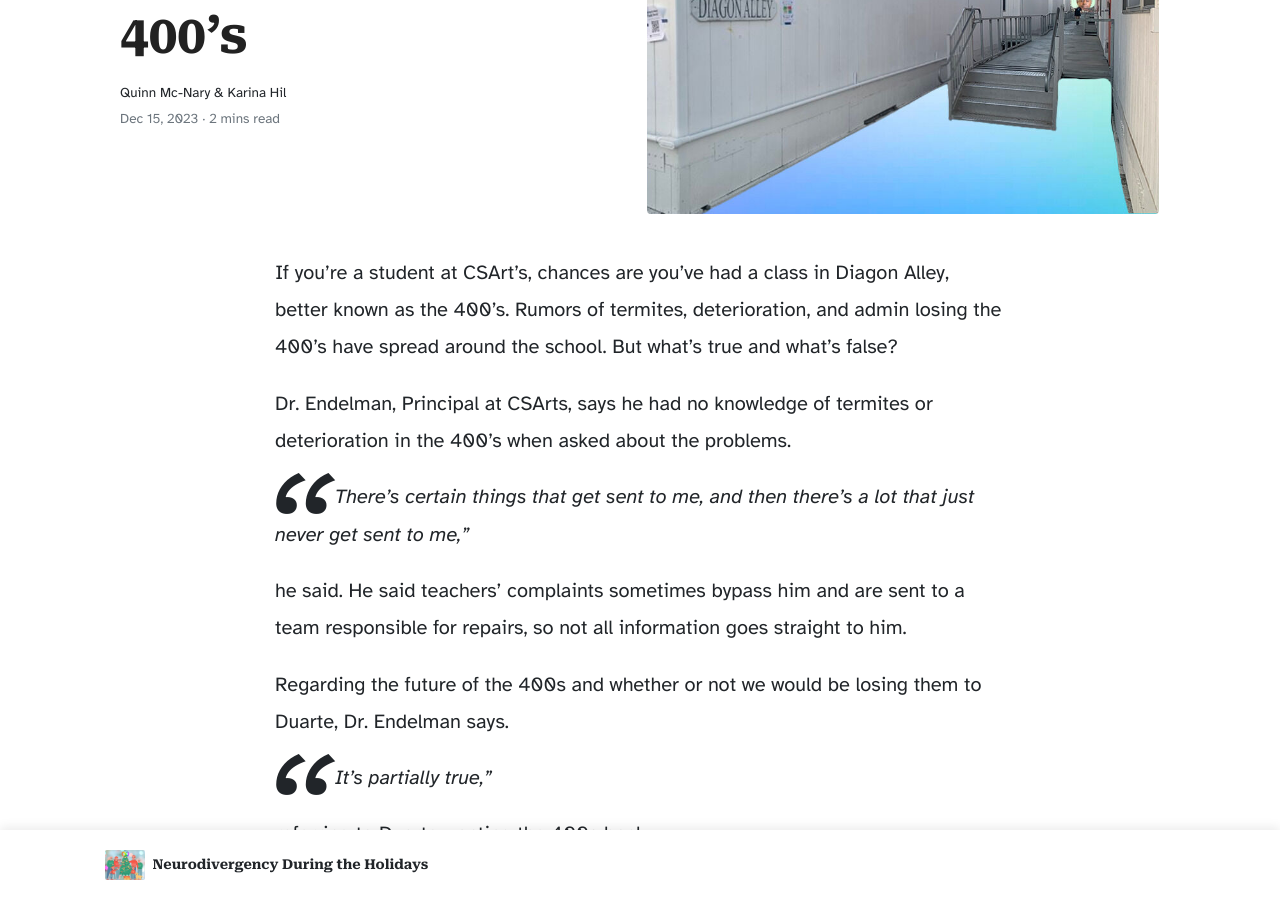
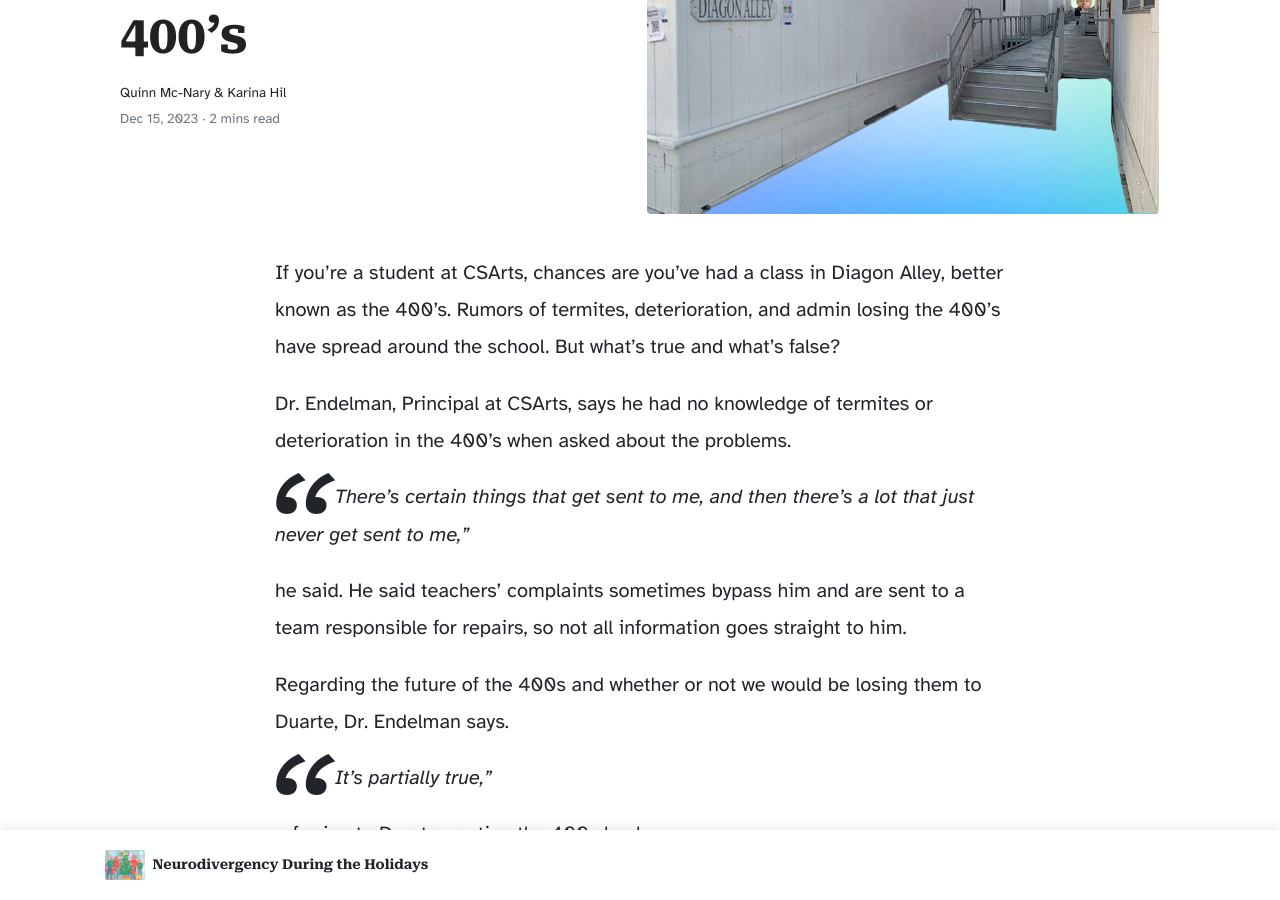
Before and after one commit to csartisan/csartisan.github.io, a Jekyll site: the page built from _posts/2023-12-15-future-of-the-400s.md, in a window 1280 px wide and 900 px high, scrolled down 335 px. Built offline with Jekyll 4.4.1, drawn with Linux system fonts in a browser that asks for light colours; nearby versions of some CDN libraries; comment, search, counter and statistics services are not loaded.

```diff
--- a/_posts/2023-12-15-future-of-the-400s.md
+++ b/_posts/2023-12-15-future-of-the-400s.md
@@ -12,7 +12,7 @@
 tags: []
 date: 2023-12-15 12:00:20
 ---
-If you’re a student at CSArt’s, chances are you’ve had a class in Diagon Alley, better known as the 400’s. Rumors of termites, deterioration, and admin losing the 400’s have spread around the school. But what’s true and what’s false?
+If you’re a student at CSArts, chances are you’ve had a class in Diagon Alley, better known as the 400’s. Rumors of termites, deterioration, and admin losing the 400’s have spread around the school. But what’s true and what’s false?
 
 Dr. Endelman, Principal at CSArts, says he had no knowledge of termites or deterioration in the 400’s when asked about the problems.
 
```
Also changed, not shown: _posts/2022-11-15-tick-or-treat.md (+1 -1 lines), _posts/2023-02-27-the-history-of-valentines-day.md (+1 -1 lines), _posts/2023-03-31-the-shamrock-saint.md (+1 -1 lines), _posts/2023-05-19-school-spirit-shenanigans.md (+1 -1 lines), _posts/2023-09-25-chromebook-creeper-or-helper.md (+1 -1 lines), 4 other files.
